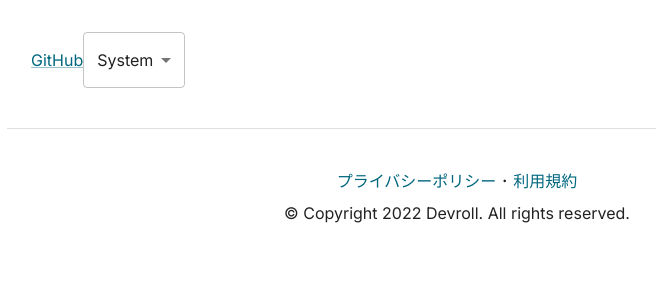
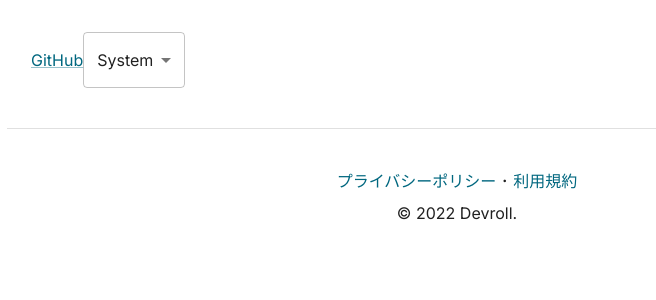
Before and after one commit to Dev-roll/thundercard-website, a Next.js app: page / in a window 1280 px wide. Shown: the top 300 px of the page, without its empty margins (183-839 px from the left). Built offline with nearby package versions, Linux system fonts and the light colour scheme.

Commit message:
chore: copyright の表記を簡略化する

```diff
--- a/src/components/Footer.tsx
+++ b/src/components/Footer.tsx
@@ -27,7 +27,7 @@ const Footer = () => {
             利用規約
           </Link>
         </Box>
-        © Copyright {new Date().getFullYear()} Devroll. All rights reserved.
+        © {new Date().getFullYear()} Devroll.
       </Container>
     </footer>
   )
```
